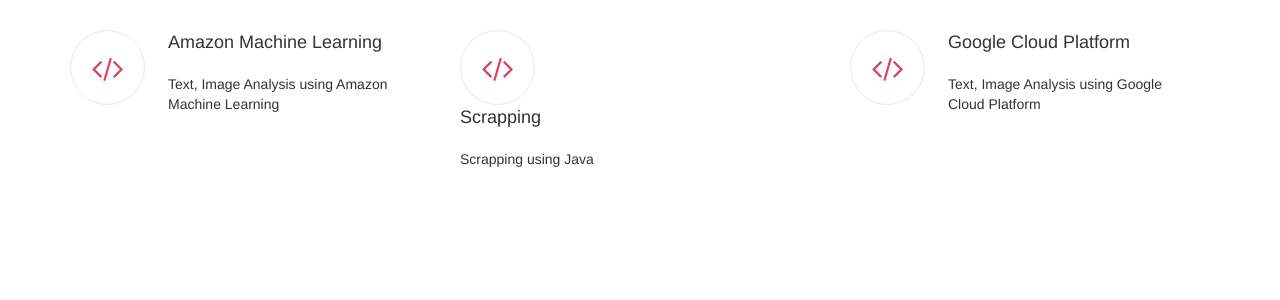
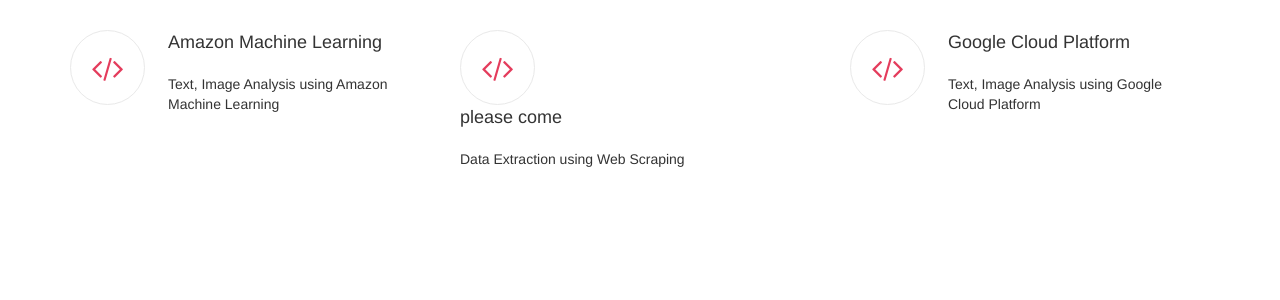
Before and after one commit to krithikaceg/krithikaceg.github.io, a Jekyll site: the page index.html, which Jekyll copies as it is, in a window 1280 px wide and 1212 px high. Shown: the part 813-1113 px from the top of the window. Built offline with Jekyll 4.4.1, drawn with Linux system fonts in a browser that asks for light colours; nearby versions of some CDN libraries; library files that are not in the unit come from our copies.

Commit message:
Update index.html

```diff
--- a/index.html
+++ b/index.html
@@ -111,17 +111,18 @@
           </div>
         </div>
 
+
         <div class="col-md-4">
           <div class="service-box">
             <div class="service-icon"><i class="fa fa fa-code"></i></div>
             <div class="service-text">
               <a href="https://github.com/krithikaceg" >
-              <h3>Scrapping</h3></a>
-              <p> Scrapping using Java</p>
+              <h3> please come</h3></a>
+              <p> Data Extraction using Web Scraping</p>
             </div>
           </div>
         </div>
-      <div class="col-md-4">
+        <div class="col-md-4">
           <div class="service-box">
             <div class="service-icon"><i class="fa fa fa-code"></i></div>
             <div class="service-text">
```
